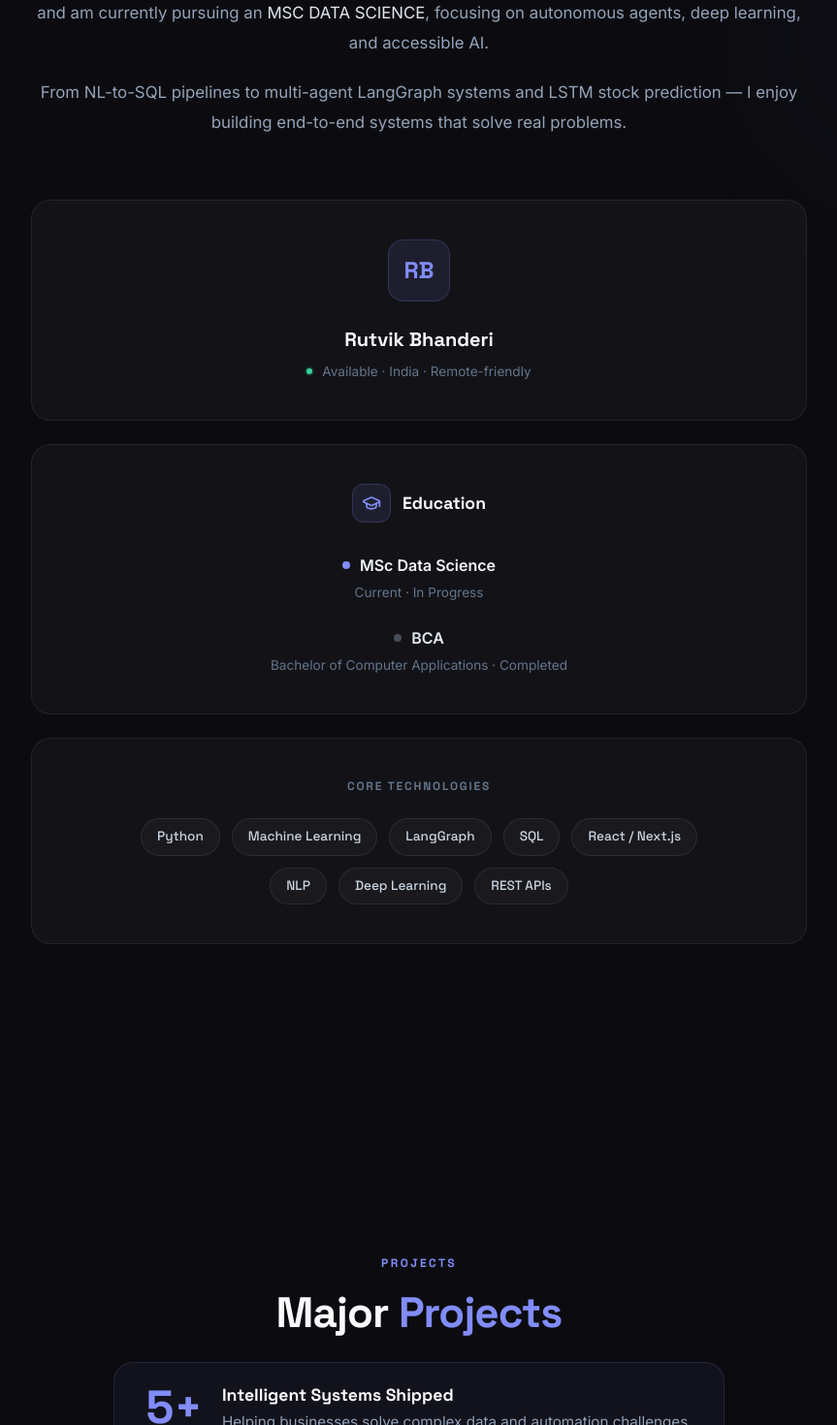
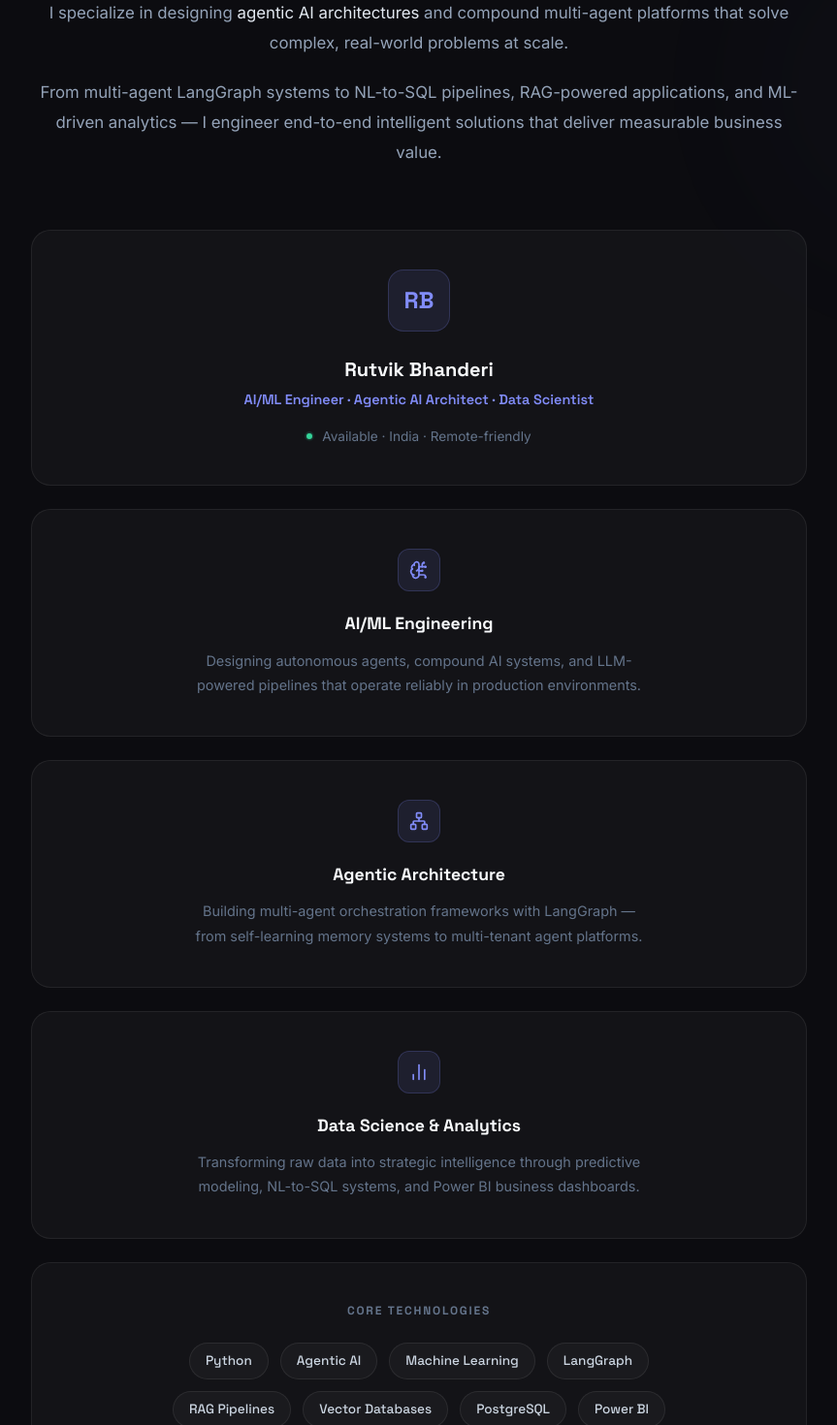
Before and after one commit to Rutvik995/PortfolioWeb, a Next.js app: page / in a window 1280 px wide. Shown: the part 1330-2800 px from the top of the page at 97% size, without its empty margins (208-1071 px from the left). Built offline with nearby package versions, Linux system fonts and the light colour scheme.

Commit message:
feat: professional portfolio transformation - AI/ML Engineer profile, updated projects, skills, and about sections

```diff
--- a/components/About.tsx
+++ b/components/About.tsx
@@ -2,11 +2,29 @@
 
 import { useRef } from "react";
 import { motion, useInView } from "framer-motion";
-import { GraduationCap } from "lucide-react";
+import { BrainCircuit, BarChart2, Network } from "lucide-react";
 
-const skills = [
-  "Python", "Machine Learning", "LangGraph", "SQL",
-  "React / Next.js", "NLP", "Deep Learning", "REST APIs",
+const coreSkills = [
+  "Python", "Agentic AI", "Machine Learning", "LangGraph",
+  "RAG Pipelines", "Vector Databases", "PostgreSQL", "Power BI",
+];
+
+const highlights = [
+  {
+    icon: BrainCircuit,
+    title: "AI/ML Engineering",
+    desc: "Designing autonomous agents, compound AI systems, and LLM-powered pipelines that operate reliably in production environments.",
+  },
+  {
+    icon: Network,
+    title: "Agentic Architecture",
+    desc: "Building multi-agent orchestration frameworks with LangGraph — from self-learning memory systems to multi-tenant agent platforms.",
+  },
+  {
+    icon: BarChart2,
+    title: "Data Science & Analytics",
+    desc: "Transforming raw data into strategic intelligence through predictive modeling, NL-to-SQL systems, and Power BI business dashboards.",
+  },
 ];
 
 export default function About() {
@@ -47,27 +65,26 @@ export default function About() {
           fontFamily: "var(--font-display)", color: "#f8fafc",
           marginBottom: "32px", lineHeight: 1.2, letterSpacing: "-0.02em"
         }}>
-          Building at the intersection of <span style={{ color: "#818cf8" }}>AI &amp; data.</span>
+          Building at the intersection of <span style={{ color: "#818cf8" }}>AI &amp; intelligence.</span>
         </motion.h2>
 
         {/* Narrative Text */}
         <motion.div {...f(0.2)} style={{ color: "#94a3b8", fontSize: "1.05rem", lineHeight: 1.85, marginBottom: "64px" }}>
           <p style={{ marginBottom: "20px" }}>
-            I&apos;m a developer and data scientist passionate about building intelligent systems.
-            I completed my <span style={{ color: "#e2e8f0" }}>BCA</span> and am currently
-            pursuing an <span style={{ color: "#e2e8f0" }}>MSC DATA SCIENCE</span>,
-            focusing on autonomous agents, deep learning, and accessible AI.
+            I&apos;m an <span style={{ color: "#e2e8f0" }}>AI/ML Engineer and Data Scientist</span> passionate about building
+            autonomous intelligent systems. I specialize in designing <span style={{ color: "#e2e8f0" }}>agentic AI architectures</span> and
+            compound multi-agent platforms that solve complex, real-world problems at scale.
           </p>
           <p>
-            From NL-to-SQL pipelines to multi-agent LangGraph systems and LSTM stock prediction —
-            I enjoy building end-to-end systems that solve real problems.
+            From multi-agent LangGraph systems to NL-to-SQL pipelines, RAG-powered applications, and ML-driven analytics —
+            I engineer end-to-end intelligent solutions that deliver measurable business value.
           </p>
         </motion.div>
 
-        {/* Cards - Now stacked vertically for maximum space and centering */}
+        {/* Highlight Cards */}
         <div style={{ display: "flex", flexDirection: "column", gap: "24px" }}>
 
-          {/* Identity & Availability Card */}
+          {/* Identity Card */}
           <motion.div {...f(0.3)} className="glass-card" style={{ padding: "40px 24px", width: "100%" }}>
             <div
               style={{
@@ -80,10 +97,12 @@ export default function About() {
             >
               RB
             </div>
-            <p style={{ fontFamily: "var(--font-display)", fontSize: "1.25rem", fontWeight: 700, color: "#f8fafc", marginBottom: "8px" }}>
+            <p style={{ fontFamily: "var(--font-display)", fontSize: "1.25rem", fontWeight: 700, color: "#f8fafc", marginBottom: "6px" }}>
               Rutvik Bhanderi
             </p>
-
+            <p style={{ fontSize: "0.9rem", color: "#818cf8", fontWeight: 600, fontFamily: "var(--font-display)", marginBottom: "16px" }}>
+              AI/ML Engineer · Agentic AI Architect · Data Scientist
+            </p>
             <div style={{ display: "flex", alignItems: "center", justifyContent: "center", gap: "10px" }}>
               <span style={{ position: "relative", display: "flex", width: "6px", height: "6px" }}>
                 <span className="ping-slow" style={{ position: "absolute", width: "100%", height: "100%", borderRadius: "50%", background: "#34d399", opacity: 0.75 }} />
@@ -93,44 +112,31 @@ export default function About() {
             </div>
           </motion.div>
 
-          {/* Education Card */}
-          <motion.div {...f(0.4)} className="glass-card" style={{ padding: "40px 24px", width: "100%" }}>
-            <div style={{ display: "flex", alignItems: "center", justifyContent: "center", gap: "12px", marginBottom: "32px" }}>
-              <div
-                style={{
-                  width: "40px", height: "40px", borderRadius: "12px",
+          {/* Expertise Highlight Cards */}
+          {highlights.map((h, i) => {
+            const Icon = h.icon;
+            return (
+              <motion.div key={h.title} {...f(0.4 + i * 0.1)} className="glass-card" style={{ padding: "40px 24px", width: "100%" }}>
+                <div style={{
+                  width: "44px", height: "44px", borderRadius: "12px",
                   display: "flex", alignItems: "center", justifyContent: "center",
-                  background: "rgba(129,140,248,0.1)", border: "1px solid rgba(129,140,248,0.2)"
-                }}
-              >
-                <GraduationCap size={20} style={{ color: "#818cf8" }} />
-              </div>
-              <h4 style={{ fontFamily: "var(--font-display)", fontSize: "1.1rem", fontWeight: 700, color: "#f8fafc" }}>
-                Education
-              </h4>
-            </div>
+                  background: "rgba(129,140,248,0.1)", border: "1px solid rgba(129,140,248,0.2)",
+                  margin: "0 auto 20px auto"
+                }}>
+                  <Icon size={20} style={{ color: "#818cf8" }} />
+                </div>
+                <h4 style={{ fontFamily: "var(--font-display)", fontSize: "1.1rem", fontWeight: 700, color: "#f8fafc", marginBottom: "12px" }}>
+                  {h.title}
+                </h4>
+                <p style={{ fontSize: "0.9rem", color: "#64748b", lineHeight: 1.75, maxWidth: "480px", margin: "0 auto" }}>
+                  {h.desc}
+                </p>
+              </motion.div>
+            );
+          })}
 
-            <div style={{ display: "flex", flexDirection: "column", gap: "24px", alignItems: "center" }}>
-              <div>
-                <div style={{ display: "flex", alignItems: "center", justifyContent: "center", gap: "10px", marginBottom: "6px" }}>
-                  <span style={{ width: "8px", height: "8px", borderRadius: "50%", background: "#818cf8", flexShrink: 0 }} />
-                  <span style={{ fontSize: "1rem", fontWeight: 600, color: "#f1f5f9" }}>MSc Data Science</span>
-                </div>
-                <p style={{ fontSize: "0.85rem", color: "#64748b" }}>Current · In Progress</p>
-              </div>
-
-              <div>
-                <div style={{ display: "flex", alignItems: "center", justifyContent: "center", gap: "10px", marginBottom: "6px" }}>
-                  <span style={{ width: "8px", height: "8px", borderRadius: "50%", background: "rgba(148,163,184,0.4)", flexShrink: 0 }} />
-                  <span style={{ fontSize: "1rem", fontWeight: 600, color: "#e2e8f0" }}>BCA</span>
-                </div>
-                <p style={{ fontSize: "0.85rem", color: "#64748b" }}>Bachelor of Computer Applications · Completed</p>
-              </div>
-            </div>
-          </motion.div>
-
-          {/* Skills Core Card */}
-          <motion.div {...f(0.5)} className="glass-card" style={{ padding: "40px 24px", width: "100%" }}>
+          {/* Core Technologies Card */}
+          <motion.div {...f(0.75)} className="glass-card" style={{ padding: "40px 24px", width: "100%" }}>
             <p style={{
               fontSize: "0.75rem", fontWeight: 700, letterSpacing: "0.15em", textTransform: "uppercase",
               color: "#64748b", fontFamily: "var(--font-display)", marginBottom: "24px"
@@ -138,7 +144,7 @@ export default function About() {
               Core Technologies
             </p>
             <div style={{ display: "flex", flexWrap: "wrap", justifyContent: "center", gap: "12px", maxWidth: "600px", margin: "0 auto" }}>
-              {skills.map((s) => (
+              {coreSkills.map((s) => (
                 <span key={s} style={{
                   padding: "8px 16px", borderRadius: "99px", fontSize: "0.85rem", fontWeight: 500,
                   fontFamily: "var(--font-display)", background: "rgba(255,255,255,0.03)",
--- a/components/Projects.tsx
+++ b/components/Projects.tsx
@@ -2,22 +2,12 @@
 
 import { useRef } from "react";
 import { motion, useInView } from "framer-motion";
-import { Database, Bot, TrendingUp } from "lucide-react";
+import { Database, Bot, TrendingUp, Network, Sun, Cpu } from "lucide-react";
 
-const projects = [
-  {
-    id: "analytics-dashboard",
-    title: "AI-Powered Business Analytics Dashboard",
-    tagline: "Talk to your database in plain English",
-    description:
-      "A full-stack platform that translates natural language questions into SQL, executes them against a live database, and renders results on an interactive dashboard — making business data accessible to non-technical stakeholders.",
-    tech: ["Python", "FastAPI", "React", "PostgreSQL", "OpenAI API", "Chart.js"],
-    icon: Database,
-    label: "Full-Stack · NLP · SQL",
-  },
+const featuredProjects = [
   {
     id: "deep-agent",
-    title: "Autonomous Agentic Architecture and Compound AI System",
+    title: "Autonomous Agentic Architecture & Compound AI System",
     tagline: "Autonomous multi-agent AI platform",
     description:
       "A LangGraph-based autonomous AI platform for multi-domain goal and task tracking. Re-architected to support multiple isolated goals per user via compound namespace keys. Features a self-learning memory system with reflection nodes, multi-tenant isolation, and a full web platform layer.",
@@ -33,15 +23,50 @@ const projects = [
     featured: true,
   },
   {
+    id: "analytics-dashboard",
+    title: "AI-Powered Business Analytics Dashboard",
+    tagline: "Talk to your database in plain English",
+    description:
+      "A full-stack platform that translates natural language questions into SQL, executes them against a live database, and renders results on an interactive dashboard — making business data accessible to non-technical stakeholders.",
+    tech: ["Python", "FastAPI", "React", "PostgreSQL", "OpenAI API", "Power BI"],
+    icon: Database,
+    label: "Full-Stack · NLP · SQL",
+  },
+  {
+    id: "solar-analysis",
+    title: "Solar Power Plant Analysis Agent",
+    tagline: "Intelligent energy analytics for renewable infrastructure",
+    description:
+      "An agentic system designed for solar power plant performance monitoring and anomaly detection. Processes telemetry data through autonomous analysis pipelines, identifies underperforming panels, and generates actionable insights for plant operators.",
+    tech: ["Python", "LangGraph", "PostgreSQL", "Pandas", "RAG", "FastAPI"],
+    icon: Sun,
+    label: "Agentic AI · Energy Analytics",
+  },
+  {
+    id: "network-analysis",
+    title: "Network Analysis Agentic System",
+    tagline: "AI-driven network intelligence and diagnostics",
+    description:
+      "An autonomous agent system for real-time network topology analysis, fault detection, and performance optimization. Leverages graph-based reasoning and AI orchestration to identify bottlenecks and recommend remediation strategies.",
+    tech: ["Python", "LangGraph", "NetworkX", "PostgreSQL", "Vector DB", "FastAPI"],
+    icon: Network,
+    label: "Agentic AI · Network Intelligence",
+  },
+  {
     id: "stock-market-app",
-    title: "Stock Market Web App",
+    title: "Stock Market Intelligence Platform",
     tagline: "LSTM meets Technical Analysis",
     description:
-      "A full-stack platform combining an LSTM deep learning model for stock price prediction with a technical-indicator engine (RSI, MACD) for swing trade signals and a portfolio tracker. Built to compare deep learning forecasts against classical technical analysis.",
+      "A full-stack platform combining an LSTM deep learning model for stock price prediction with a technical-indicator engine (RSI, MACD) for swing trade signals and a portfolio tracker.",
     tech: ["Python", "TensorFlow", "Pandas", "React", "PostgreSQL", "yFinance"],
     icon: TrendingUp,
     label: "ML · Finance · Full-Stack",
   },
+];
+
+const additionalAgents = [
+  "Business Analysis Agentic System",
+  "3+ more specialized agentic systems",
 ];
 
 export default function Projects() {
@@ -84,55 +109,32 @@ export default function Projects() {
             marginBottom: "24px", lineHeight: 1.2, letterSpacing: "-0.02em"
           }}
         >
-          Major <span style={{ color: "#818cf8" }}>Projects</span>
+          Selected <span style={{ color: "#818cf8" }}>Work</span>
         </motion.h2>
 
-        <motion.div
-          initial={{ opacity: 0, scale: 0.95 }}
-          animate={inView ? { opacity: 1, scale: 1 } : {}}
-          transition={{ duration: 0.6, delay: 0.2 }}
+        <motion.p
+          initial={{ opacity: 0, y: 20 }}
+          animate={inView ? { opacity: 1, y: 0 } : {}}
+          transition={{ duration: 0.6, delay: 0.15 }}
           style={{
-            display: "inline-flex",
-            alignItems: "center",
-            gap: "20px",
-            background: "rgba(129,140,248,0.05)",
-            border: "1px solid rgba(129,140,248,0.15)",
-            padding: "20px 32px",
-            borderRadius: "20px",
-            marginBottom: "64px",
-            boxShadow: "0 4px 20px rgba(0,0,0,0.1)"
+            color: "#64748b", fontSize: "1rem", lineHeight: 1.8,
+            maxWidth: "560px", margin: "0 auto 64px auto"
           }}
         >
-          <div style={{
-            fontSize: "clamp(2rem, 4vw, 3rem)",
-            fontWeight: 800,
-            color: "#818cf8",
-            fontFamily: "var(--font-display)",
-            lineHeight: 1
-          }}>
-            5+
-          </div>
-          <div style={{ textAlign: "left", display: "flex", flexDirection: "column", gap: "4px" }}>
-            <span style={{ color: "#f8fafc", fontWeight: 700, fontSize: "1.1rem", fontFamily: "var(--font-display)" }}>
-              Intelligent Systems Shipped
-            </span>
-            <span style={{ color: "#94a3b8", fontSize: "0.95rem" }}>
-              Helping businesses solve complex data and automation challenges.
-            </span>
-          </div>
-        </motion.div>
+          A curated selection of production-grade AI systems, agentic platforms, and intelligent data solutions.
+        </motion.p>
       </div>
 
       {/* Stacked Cards */}
       <div style={{ maxWidth: "800px", margin: "0 auto", display: "flex", flexDirection: "column", gap: "32px" }}>
-        {projects.map((project, i) => {
+        {featuredProjects.map((project, i) => {
           const Icon = project.icon;
           return (
             <motion.div
               key={project.id}
               initial={{ opacity: 0, y: 30 }}
               animate={inView ? { opacity: 1, y: 0 } : {}}
-              transition={{ duration: 0.6, delay: 0.2 + i * 0.15 }}
+              transition={{ duration: 0.6, delay: 0.2 + i * 0.12 }}
               className="glass-card"
               style={{ padding: "48px 32px", width: "100%", textAlign: "center" }}
             >
@@ -157,7 +159,7 @@ export default function Projects() {
                       color: "#a5b4fc", fontSize: "0.7rem", padding: "4px 10px", borderRadius: "99px",
                       fontFamily: "var(--font-display)", fontWeight: 600
                     }}>
-                      Most Complex
+                      Flagship Project
                     </span>
                   )}
                 </div>
@@ -200,6 +202,39 @@ export default function Projects() {
             </motion.div>
           );
         })}
+
+        {/* Additional Agentic Systems Summary Card */}
+        <motion.div
+          initial={{ opacity: 0, y: 30 }}
+          animate={inView ? { opacity: 1, y: 0 } : {}}
+          transition={{ duration: 0.6, delay: 0.2 + featuredProjects.length * 0.12 }}
+          className="glass-card"
+          style={{
+            padding: "40px 32px", width: "100%", textAlign: "center",
+            borderStyle: "dashed",
+          }}
+        >
+          <div style={{
+            width: "48px", height: "48px", borderRadius: "14px",
+            display: "flex", alignItems: "center", justifyContent: "center",
+            background: "rgba(129,140,248,0.07)", border: "1px solid rgba(129,140,248,0.15)",
+            margin: "0 auto 20px auto"
+          }}>
+            <Cpu size={22} style={{ color: "#818cf8", opacity: 0.7 }} />
+          </div>
+
+          <p style={{ fontSize: "0.75rem", fontWeight: 700, letterSpacing: "0.15em", textTransform: "uppercase", color: "#64748b", fontFamily: "var(--font-display)", marginBottom: "12px" }}>
+            Also in my portfolio
+          </p>
+
+          <h3 style={{ fontSize: "1.3rem", fontWeight: 700, fontFamily: "var(--font-display)", color: "#94a3b8", marginBottom: "20px" }}>
+            + Business Analysis Agentic System &amp; <span style={{ color: "#818cf8" }}>3+ more</span> specialized agentic systems
+          </h3>
+
+          <p style={{ fontSize: "0.9rem", color: "#475569", lineHeight: 1.7, maxWidth: "500px", margin: "0 auto" }}>
+            Additional autonomous AI platforms spanning enterprise intelligence, process automation, and domain-specific reasoning pipelines.
+          </p>
+        </motion.div>
       </div>
     </section>
   );
--- a/components/Skills.tsx
+++ b/components/Skills.tsx
@@ -5,45 +5,45 @@ import { motion, useInView } from "framer-motion";
 
 const skillGroups = [
   {
-    title: "Languages & Frameworks",
+    title: "Core Languages & Platforms",
     skills: [
-      { name: "Python", level: 90 },
-      { name: "TypeScript / JavaScript", level: 78 },
-      { name: "SQL", level: 85 },
-      { name: "React / Next.js", level: 75 },
+      { name: "Python", level: 92 },
+      { name: "SQL / PostgreSQL", level: 88 },
+      { name: "Power BI (Business Analytics)", level: 80 },
     ],
   },
   {
-    title: "AI / ML",
+    title: "Agentic AI & ML Engineering",
     skills: [
-      { name: "LangGraph / LangChain", level: 88 },
-      { name: "TensorFlow / Keras", level: 80 },
-      { name: "scikit-learn", level: 85 },
-      { name: "NLP / Transformers", level: 75 },
+      { name: "Agentic AI / Multi-Agent Systems", level: 90 },
+      { name: "LangGraph (Agent Orchestration)", level: 90 },
+      { name: "Machine Learning / Deep Learning", level: 85 },
+      { name: "RAG (Retrieval-Augmented Generation)", level: 85 },
     ],
   },
   {
-    title: "Data & Infrastructure",
+    title: "Data & AI Infrastructure",
     skills: [
-      { name: "PostgreSQL / MySQL", level: 82 },
-      { name: "FastAPI", level: 85 },
-      { name: "Redis", level: 70 },
-      { name: "REST / WebSocket APIs", level: 80 },
+      { name: "Vector Databases (Pinecone / Chroma)", level: 82 },
+      { name: "Harness of Agents (Agent Coordination)", level: 88 },
+      { name: "LangChain / LLM Integration", level: 87 },
+      { name: "FastAPI / REST / WebSocket APIs", level: 84 },
     ],
   },
 ];
 
 const tools = [
-  "Git & GitHub", "VS Code", "Jupyter", "Docker",
-  "Pandas", "NumPy", "Plotly", "Matplotlib",
-  "yFinance", "Vercel", "Postman", "Linux",
+  "LangGraph", "LangChain", "OpenAI API", "RAG Pipelines",
+  "Pinecone", "ChromaDB", "PostgreSQL", "Power BI",
+  "FastAPI", "Redis", "Docker", "Git & GitHub",
+  "Pandas", "NumPy", "TensorFlow", "scikit-learn",
 ];
 
 function SkillBar({ name, level }: { name: string; level: number }) {
   const ref = useRef(null);
   const inView = useInView(ref, { once: true });
   return (
-    <div ref={ref} style={{ marginBottom: "20px", maxWidth: "400px", margin: "0 auto 20px auto" }}>
+    <div ref={ref} style={{ marginBottom: "20px", maxWidth: "500px", margin: "0 auto 20px auto" }}>
       <div style={{ display: "flex", justifyContent: "space-between", alignItems: "center", marginBottom: "8px" }}>
         <span style={{ fontSize: "0.9rem", fontWeight: 500, color: "#94a3b8" }}>{name}</span>
         <span style={{ fontSize: "0.85rem", fontWeight: 600, color: "#64748b" }}>{level}%</span>
@@ -100,8 +100,20 @@ export default function Skills() {
             marginBottom: "24px", lineHeight: 1.2, letterSpacing: "-0.02em"
           }}
         >
-          What I work <span style={{ color: "#818cf8" }}>with</span>
+          Technical <span style={{ color: "#818cf8" }}>Expertise</span>
         </motion.h2>
+
+        <motion.p
+          initial={{ opacity: 0, y: 20 }}
+          animate={inView ? { opacity: 1, y: 0 } : {}}
+          transition={{ duration: 0.6, delay: 0.15 }}
+          style={{
+            color: "#64748b", fontSize: "1rem", lineHeight: 1.8,
+            maxWidth: "520px", margin: "0 auto"
+          }}
+        >
+          Specialized in Agentic AI, machine learning engineering, and intelligent data systems.
+        </motion.p>
       </div>
 
       {/* Stacked Skill Cards */}
@@ -134,7 +146,7 @@ export default function Skills() {
         <motion.div
           initial={{ opacity: 0, y: 30 }}
           animate={inView ? { opacity: 1, y: 0 } : {}}
-          transition={{ duration: 0.6, delay: 0.6 }}
+          transition={{ duration: 0.6, delay: 0.65 }}
           className="glass-card"
           style={{ padding: "48px 32px", width: "100%", textAlign: "center" }}
         >
@@ -144,7 +156,7 @@ export default function Skills() {
           }}>
             Tools &amp; Ecosystem
           </p>
-          <div style={{ display: "flex", flexWrap: "wrap", justifyContent: "center", gap: "12px", maxWidth: "600px", margin: "0 auto" }}>
+          <div style={{ display: "flex", flexWrap: "wrap", justifyContent: "center", gap: "12px", maxWidth: "620px", margin: "0 auto" }}>
             {tools.map((t) => (
               <span key={t} style={{
                 padding: "8px 16px", borderRadius: "99px", fontSize: "0.85rem", fontWeight: 500,
```
Also changed, not shown: components/Hero.tsx (+3 -4 lines).
